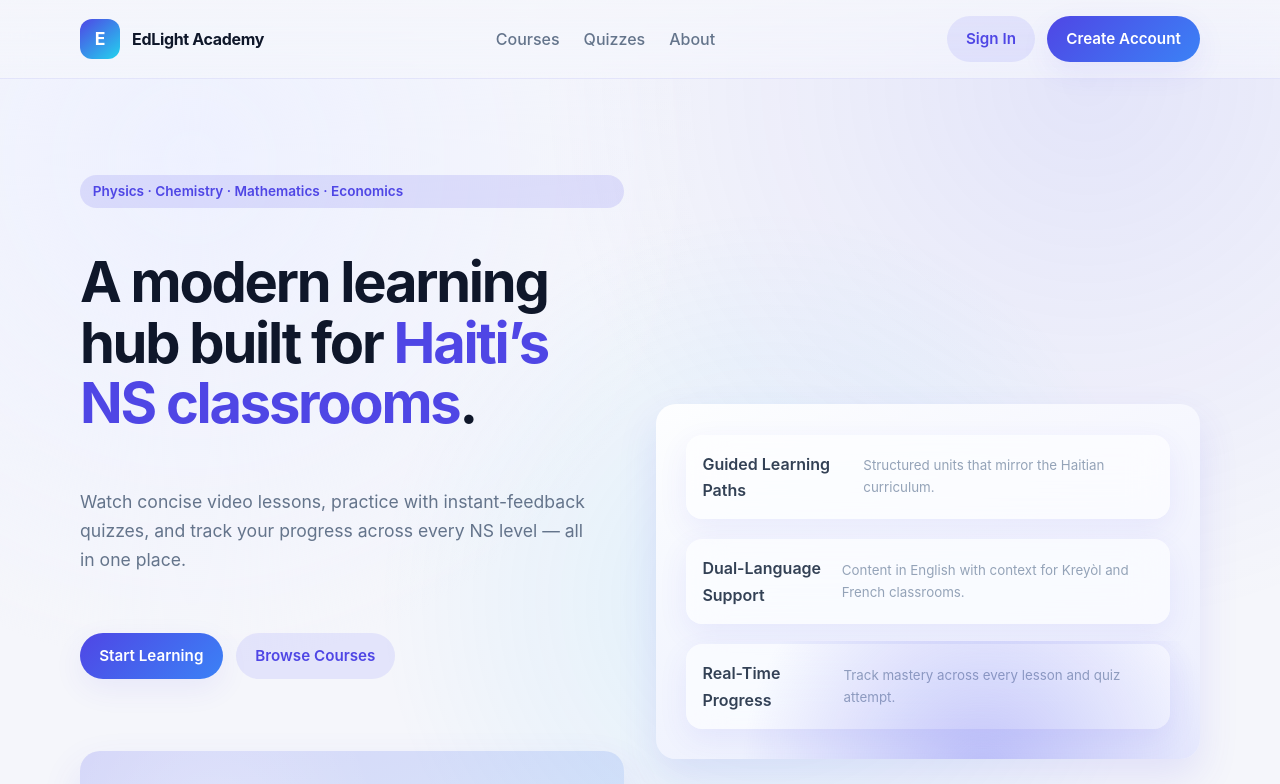
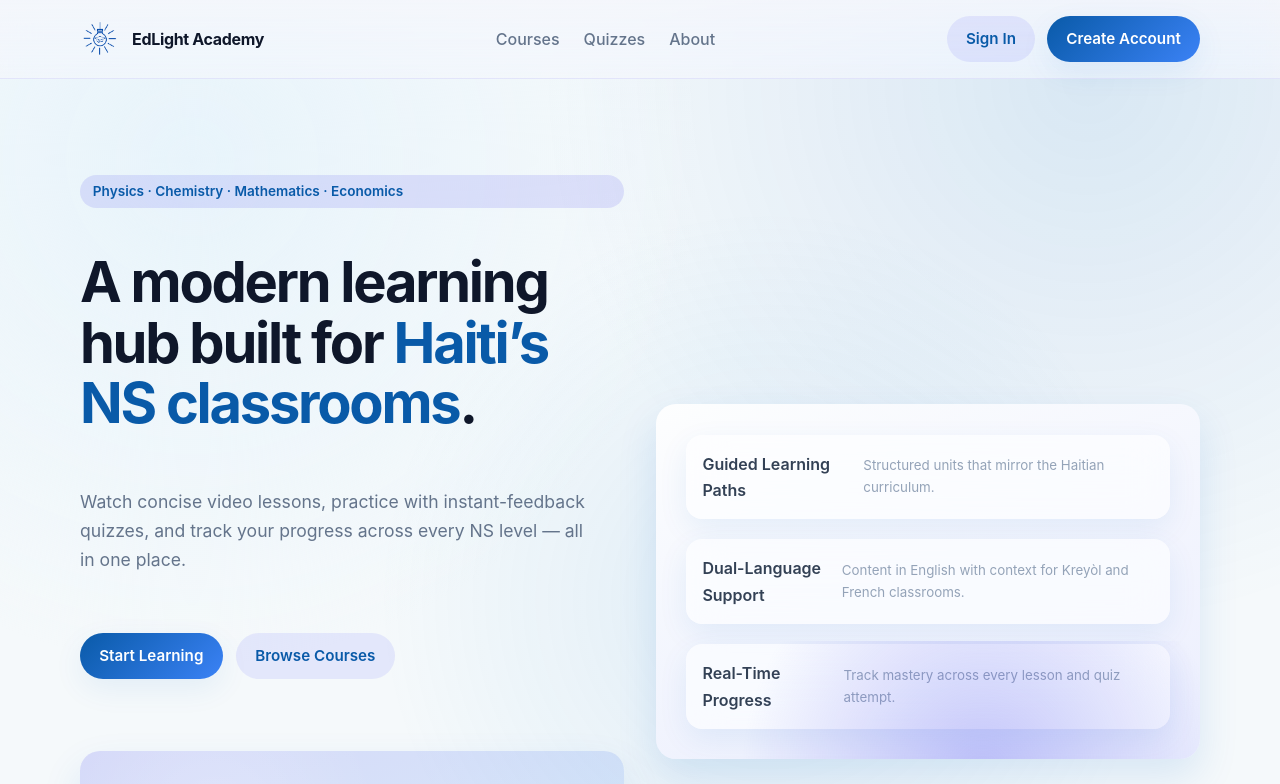
Before and after one commit to edlinitiative/EdLight-Academy, a React app: page / in a window 1280 px wide. Shown: the top 784 px of the page. Built offline with nearby package versions, Linux system fonts and the light colour scheme.

Commit message:
Update color scheme to blue and add logo image

```diff
--- a/src/components/Navbar.jsx
+++ b/src/components/Navbar.jsx
@@ -45,7 +45,7 @@ export function Navbar() {
     <header className="navbar">
       <div className="container navbar__inner">
         <Link to="/" className="logo">
-          <span className="logo__mark">E</span>
+          <img src="/assets/logo.png" alt="EdLight Academy" className="logo__image" />
           <span>EdLight Academy</span>
         </Link>
 
--- a/src/index.css
+++ b/src/index.css
@@ -1,17 +1,17 @@
 :root {
-	--background: #f5f6fb;
-	--background-accent: #eef1ff;
+	--background: #f5f9fb;
+	--background-accent: #e8f4fb;
 	--surface: #ffffff;
-	--surface-muted: #f1f4ff;
+	--surface-muted: #f0f8ff;
 	--surface-elevated: rgba(255, 255, 255, 0.85);
-	--border: rgba(112, 122, 255, 0.15);
-	--border-strong: rgba(79, 89, 255, 0.3);
-	--primary-50: #eef1ff;
-	--primary-100: #d6dcff;
-	--primary-400: #8188ff;
-	--primary-500: #6366f1;
-	--primary-600: #4f46e5;
-	--primary-700: #4338ca;
+	--border: rgba(10, 102, 194, 0.15);
+	--border-strong: rgba(10, 102, 194, 0.3);
+	--primary-50: #e8f4fb;
+	--primary-100: #d1e9f7;
+	--primary-400: #3b9bd9;
+	--primary-500: #0A66C2;
+	--primary-600: #095aa8;
+	--primary-700: #084e8f;
 	--text-900: #0f172a;
 	--text-700: #334155;
 	--text-500: #64748b;
@@ -22,9 +22,9 @@
 	--radius-lg: 20px;
 	--radius-md: 16px;
 	--radius-sm: 12px;
-	--shadow-sm: 0 10px 30px rgba(79, 70, 229, 0.08);
-	--shadow-md: 0 18px 40px rgba(79, 70, 229, 0.12);
-	--shadow-lg: 0 28px 60px rgba(79, 70, 229, 0.18);
+	--shadow-sm: 0 10px 30px rgba(10, 102, 194, 0.08);
+	--shadow-md: 0 18px 40px rgba(10, 102, 194, 0.12);
+	--shadow-lg: 0 28px 60px rgba(10, 102, 194, 0.18);
 	--blur-backdrop: saturate(180%) blur(18px);
 	--font-sans: "Inter", "SF Pro Text", "Segoe UI", system-ui, -apple-system, BlinkMacSystemFont, sans-serif;
 	font-family: var(--font-sans);
@@ -43,9 +43,9 @@ body {
 
 body {
 	font-family: var(--font-sans);
-	background: radial-gradient(circle at 15% 20%, #eef1ff 0%, transparent 40%),
-		radial-gradient(circle at 85% 10%, rgba(99, 102, 241, 0.12) 0%, transparent 42%),
-		radial-gradient(circle at 60% 75%, rgba(56, 189, 248, 0.12) 0%, transparent 40%),
+	background: radial-gradient(circle at 15% 20%, #e8f4fb 0%, transparent 40%),
+		radial-gradient(circle at 85% 10%, rgba(10, 102, 194, 0.12) 0%, transparent 42%),
+		radial-gradient(circle at 60% 75%, rgba(59, 155, 217, 0.12) 0%, transparent 40%),
 		var(--background);
 	color: var(--text-900);
 	-webkit-font-smoothing: antialiased;
@@ -184,6 +184,12 @@ main {
 	font-weight: 700;
 	color: var(--text-900);
 	letter-spacing: -0.02em;
+}
+
+.logo__image {
+	height: 40px;
+	width: auto;
+	display: block;
 }
 
 .logo__mark {
```
